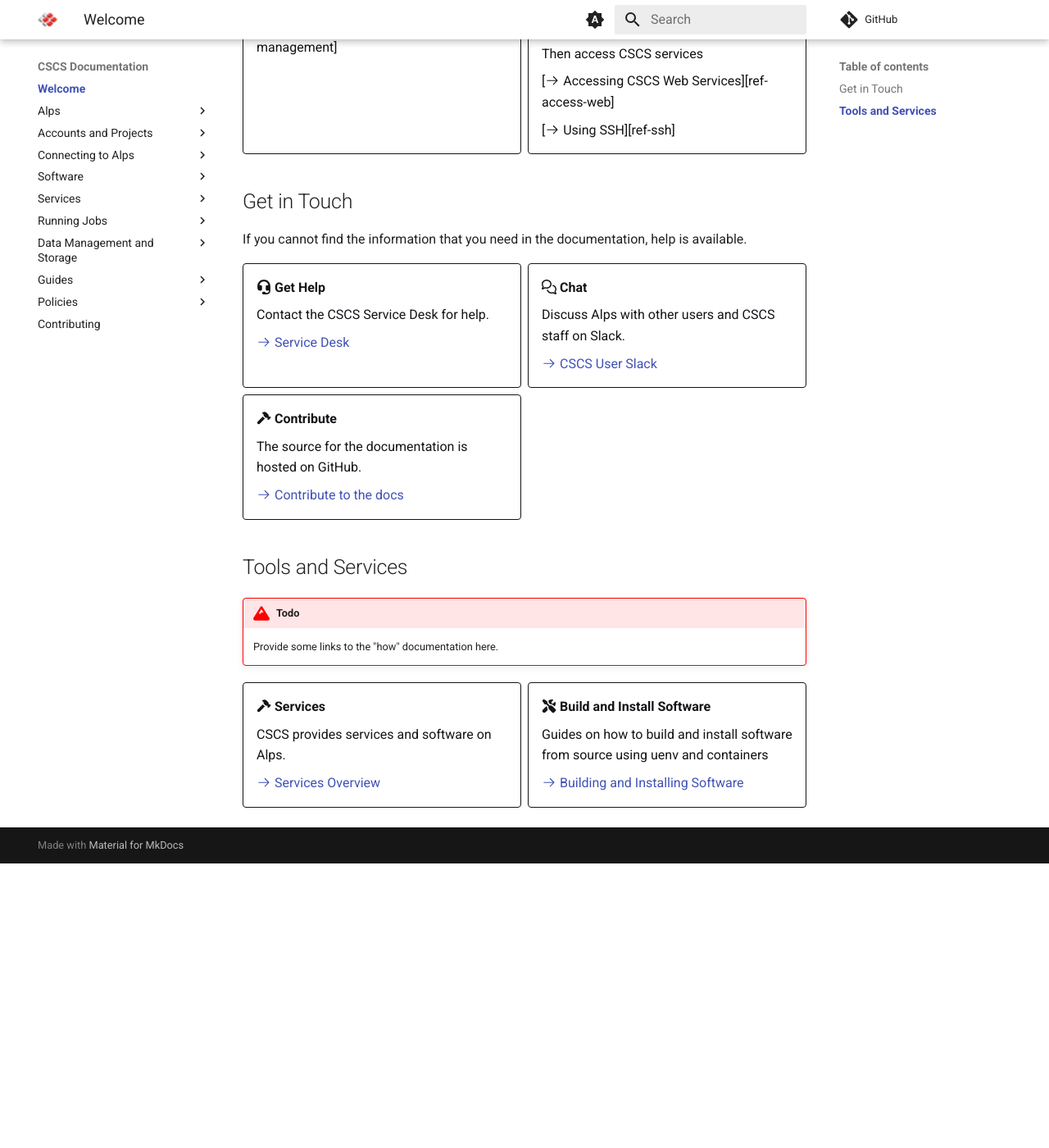
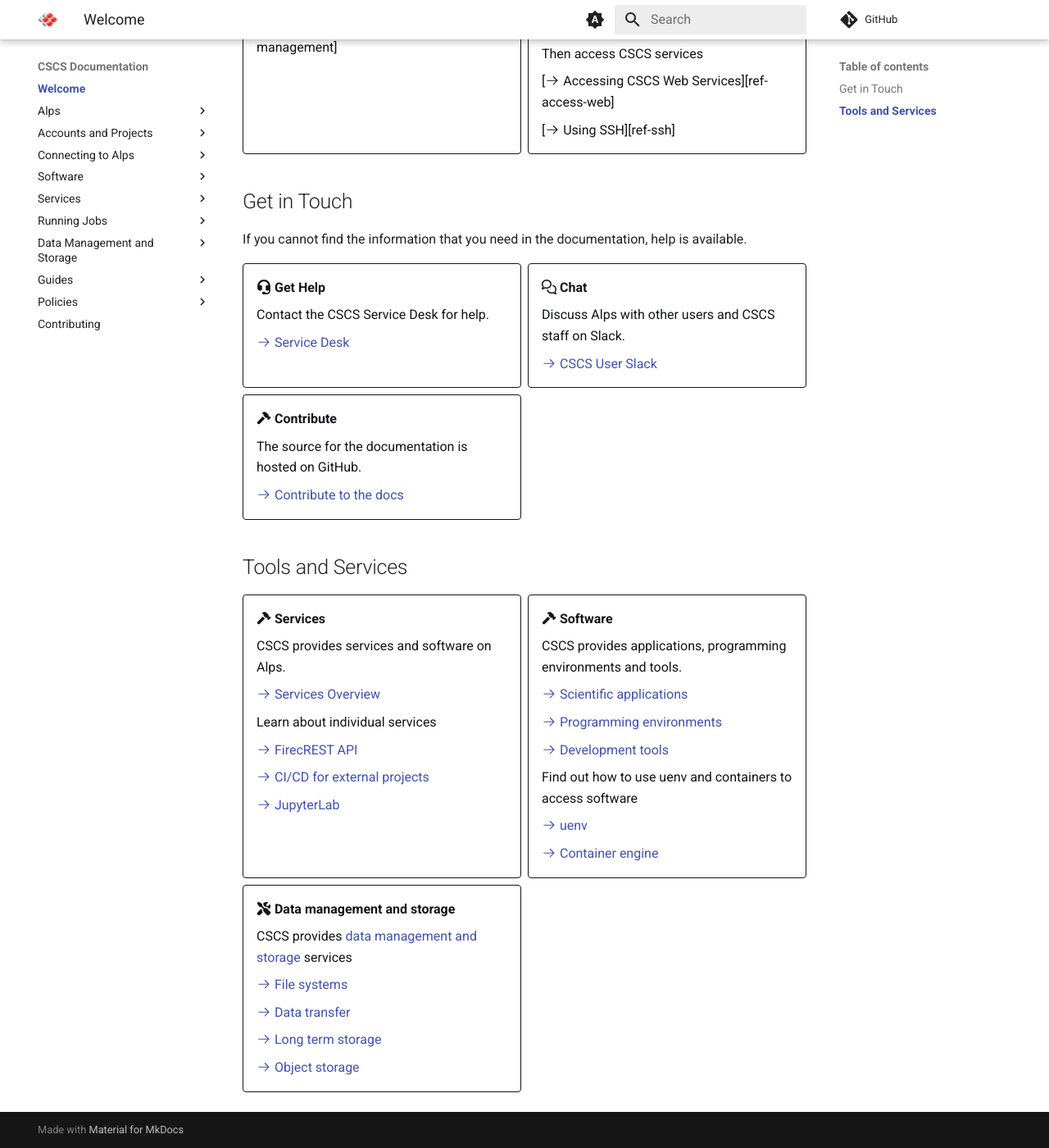
Before and after one commit to nickjbrowning/cscs-docs, an MkDocs documentation site: the page built from docs/index.md, in a window 1280 px wide and 1400 px high, scrolled down 956 px. Shown: the whole window at 82% size. Built offline with MkDocs 1.6.1 and Material for MkDocs 9.7.7, drawn with Linux system fonts in a browser that asks for light colours; comment, search, counter and statistics services are not loaded; before the commit the page ends 2009 px from its top, so only the background shows below that.

Commit message:
clean up the main landing page for the first release (#123)

```diff
--- a/docs/index.md
+++ b/docs/index.md
@@ -91,9 +91,6 @@
 
 ## Tools and Services
 
-!!! todo
-    Provide some links to the "how" documentation here.
-
 <div class="grid cards" markdown>
 -   :fontawesome-solid-hammer: __Services__
 
@@ -101,9 +98,42 @@
 
     [:octicons-arrow-right-24: Services Overview](services/index.md)
 
--   :fontawesome-solid-screwdriver-wrench: __Build and Install Software__
+    Learn about individual services
 
-    Guides on how to build and install software from source using uenv and containers
+    [:octicons-arrow-right-24: FirecREST API](services/firecrest.md)
 
-    [:octicons-arrow-right-24: Building and Installing Software](build-install/index.md)
+    [:octicons-arrow-right-24: CI/CD for external projects](services/cicd.md)
+
+    [:octicons-arrow-right-24: JupyterLab](services/jupyterlab.md)
+
+
+-   :fontawesome-solid-hammer: __Software__
+
+    CSCS provides applications, programming environments and tools.
+
+    [:octicons-arrow-right-24: Scientific applications](software/sciapps/index.md)
+
+    [:octicons-arrow-right-24: Programming environments](software/prgenv/index.md)
+
+    [:octicons-arrow-right-24: Development tools](software/devtools/index.md)
+
+    Find out how to use uenv and containers to access software
+
+    [:octicons-arrow-right-24: uenv](software/uenv.md)
+
+    [:octicons-arrow-right-24: Container engine](software/container-engine.md)
+
+
+-   :fontawesome-solid-screwdriver-wrench: __Data management and storage__
+
+    CSCS provides [data management and storage](storage/index.md) services
+
+    [:octicons-arrow-right-24: File systems](storage/filesystems.md)
+
+    [:octicons-arrow-right-24: Data transfer](storage/transfer.md)
+
+    [:octicons-arrow-right-24: Long term storage](storage/longterm.md)
+
+    [:octicons-arrow-right-24: Object storage](storage/object.md)
+
 </div>
```
